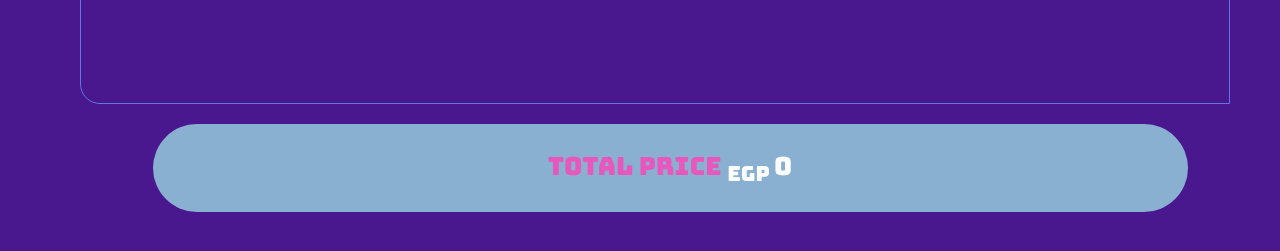
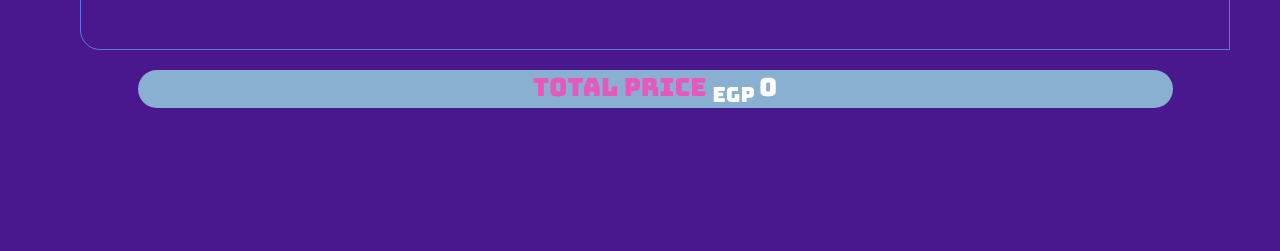
Before and after one commit to BavleyAdel/MSP-Ecommerce, a React (Create React App) app: page / in a window 1280 px wide. Shown: the part 2095-2346 px from the top of the page. Built offline with nearby package versions, Linux system fonts and the light colour scheme.

Commit message:
Update ecommerce.css

```diff
--- a/src/ecommerce/ecommerce.css
+++ b/src/ecommerce/ecommerce.css
@@ -58,6 +58,7 @@ body {
 .heading {
     display: flex;
     align-items: center;
+    margin-bottom: -37px;
 }
 
 .heading p {
@@ -79,16 +80,17 @@ body {
     color: rgb(231, 87, 188);
 }
 
-
-.d-none {
-    display: none;
+section {
+    display: grid;
+    grid-template-columns: 70% 30%;
+    gap: 20px;
+    justify-items: center;
 }
-
 
 .total-price {
     background-color: #8ab0d1;
     border-radius: 50px;
-    margin-left: 30px;
+    /* margin-left: 30px; */
     width: 90%;
 }
 
@@ -96,6 +98,7 @@ body {
     text-align: center;
     font-size: 25px;
     font-family: 'Bungee', cursive;
+    margin: 0px 0px;
 }
 
 .total-price p span {
@@ -111,7 +114,7 @@ body {
 
 }
 
-@media screen and (max-width: 995px) and (min-width: 635px) {
+@media screen and (max-width: 1300px) and (min-width: 635px) {
     section {
         display: flex;
         flex-wrap: wrap;
@@ -119,8 +122,6 @@ body {
     }
 }
 
-section {
-    display: flex;
-    align-items: center;
-    flex-wrap: wrap;
+.d-none {
+    display: none;
 }
```
